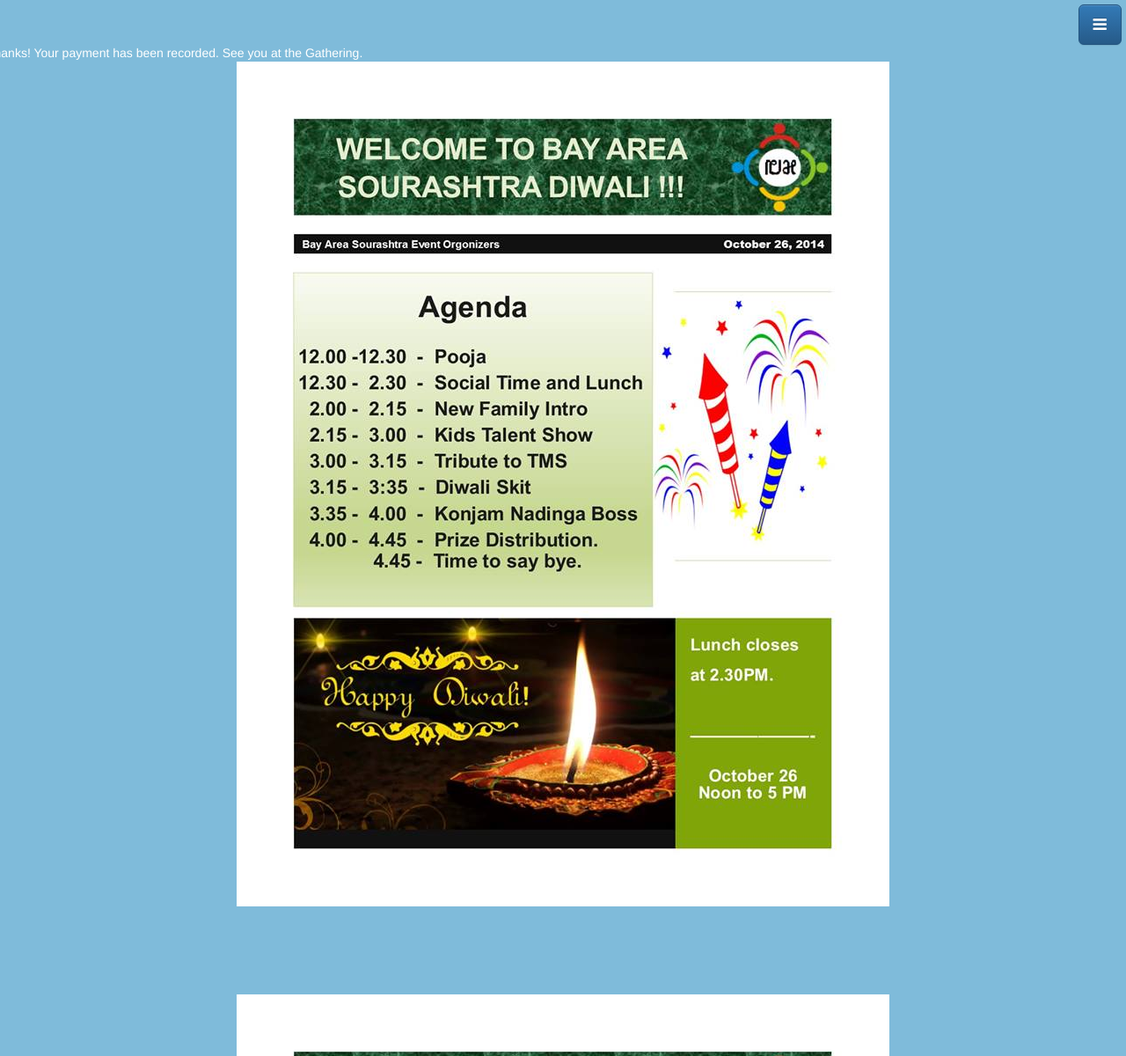
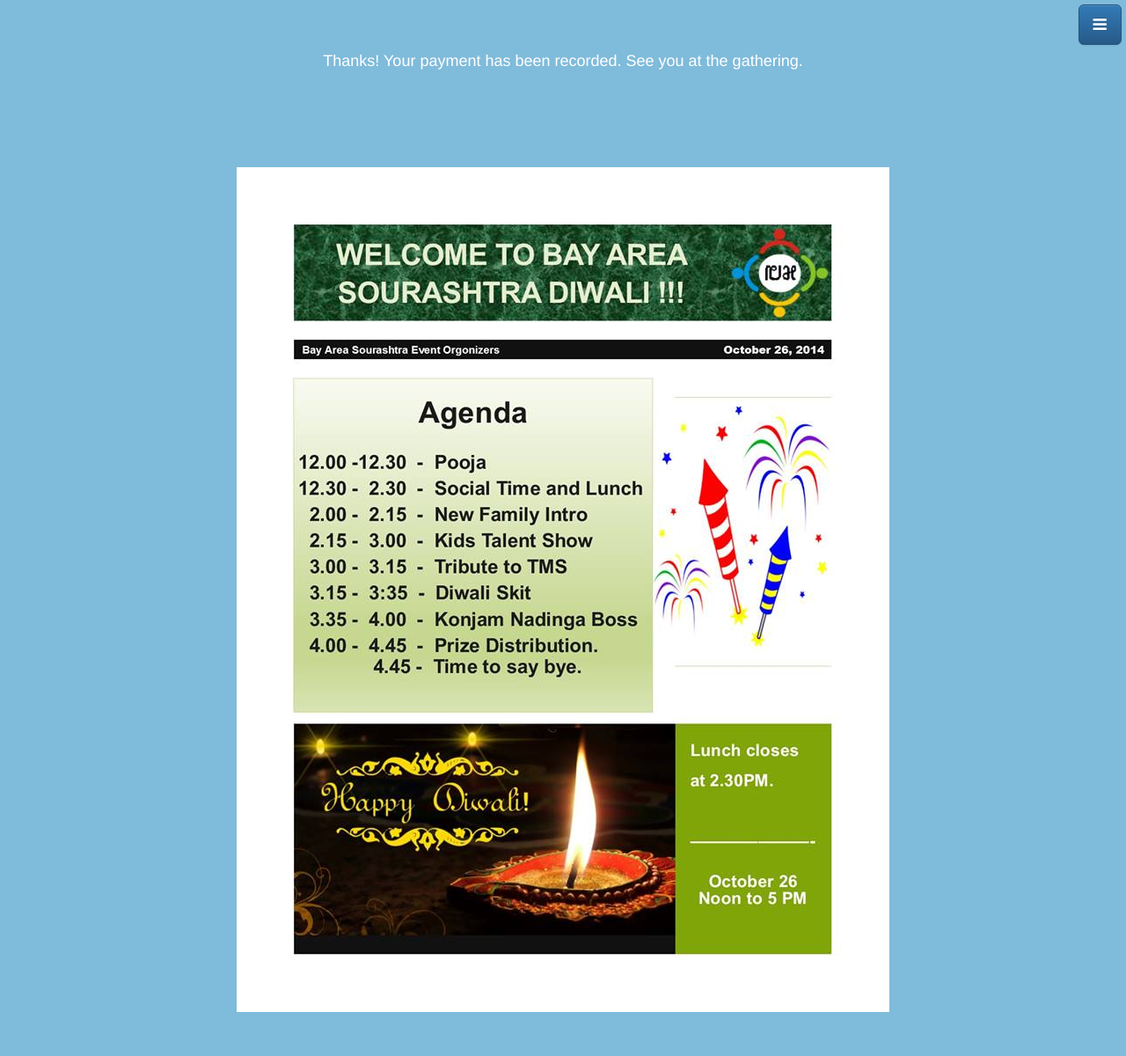
Before and after one commit to uthcode/baysourashtra, a Python web app: template templates/thankyou.html in a window 1280 px wide; the page is wider, and only the part inside the window is pictured. Shown: the top 1200 px of that part at 88% size. Run offline with Jinja, Linux system fonts and the light colour scheme; the template is opened without the code that fills it, so the values that code supplies are empty; some libraries are stand-ins or nearby versions.

Commit message:
Fix the bugs

```diff
--- a/templates/form.html
+++ b/templates/form.html
@@ -71,7 +71,7 @@
                     <label class="col-md-4 control-label" for="help"></label>
                     <div class="col-md-4">
                         <input id="helptxt" name="help" type="hidden" placeholder="" class="form-control input-md" required="">
-                        <span class="help-block"><em>General Ticket price is {{adults_cost|format_currency}} USD for everyone, boys, girls, teens, young at heart adults etc. Kids between 5 to 10 have special cost {{kids_cost|format_currency}} USD.</em></span>
+                        <span class="help-block">General Ticket price is <strong>{{adults_cost|format_currency}} USD </strong> for everyone, boys, girls, teens, young at heart adults etc. Kids between 5 to 10 have special cost <strong>{{kids_cost|format_currency}} USD.</strong></span>
                     </div>
                 </div>
 
--- a/templates/thankyou.html
+++ b/templates/thankyou.html
@@ -1,12 +1,11 @@
 {% extends "base.html" %}
 {% block title %}Thank you!{% endblock %}
 {% block content %}
-
-<div id="thanks" class="services">
-    <div class="row">
-      <div class="span4">Thanks! Your payment has been recorded. See you at the Gathering.</div>
-      <div class="span4"><img src="/static/diwali2014.jpg" class="img-responsive center-block"/></div>
-      <div class="span4"></div>
+<div class="services">
+    <div class="container">
+        <p class="text-center h4">
+            Thanks! Your payment has been recorded. See you at the gathering.
+        </p>
     </div>
 </div>
 
```
